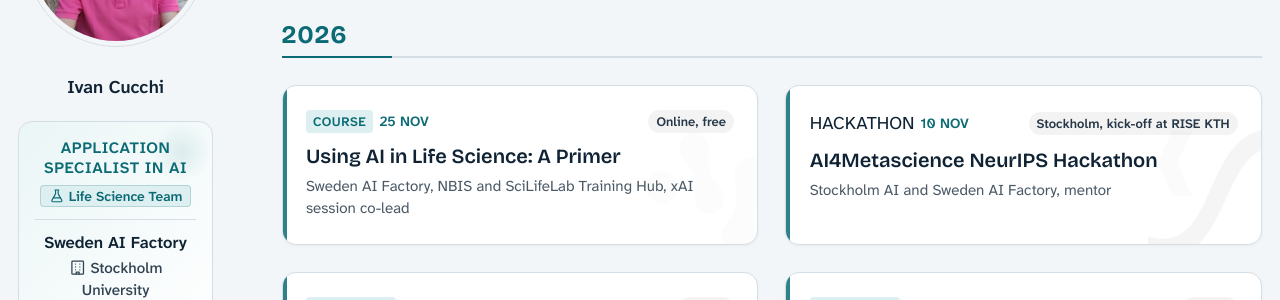
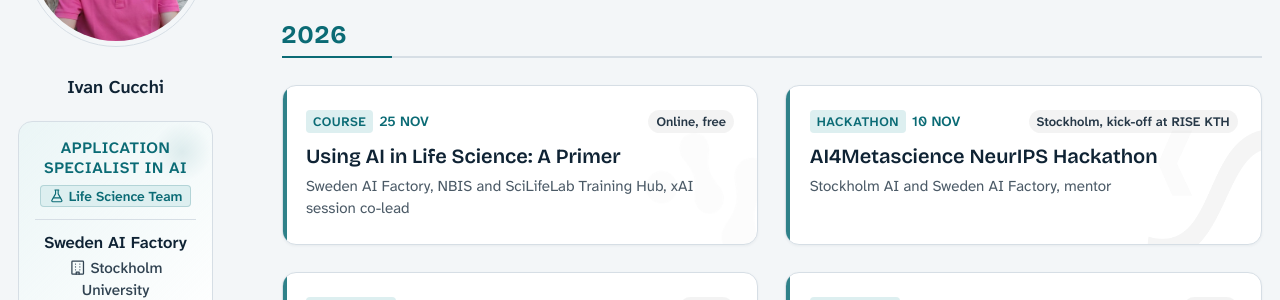
Before and after one commit to ivanqkk/ivanqkk.github.io, a Jekyll site: the page built from _pages/talks.html, in a window 1280 px wide. Shown: the part 232-532 px from the top of the page. Built offline with Jekyll 4.4.1, drawn with Linux system fonts in a browser that asks for light colours.

Commit message:
Style the Hackathon badge like the other event kinds

```diff
--- a/_sass/layout/_archive-cards.scss
+++ b/_sass/layout/_archive-cards.scss
@@ -221,7 +221,9 @@ a.talk-link {   /* `a.` to outrank `.archive a`, which underlines every link */
 .badge-type-seminar { background: rgba(26, 35, 126, 0.12);  color: var(--badge-seminar-text); font-size: 0.72em; font-weight: 700; padding: 2px 7px; border-radius: 4px; letter-spacing: 0.5px; }
 .badge-type-poster  { background: rgba(230, 81, 0, 0.14);   color: var(--badge-poster-text);  font-size: 0.72em; font-weight: 700; padding: 2px 7px; border-radius: 4px; letter-spacing: 0.5px; }
 .badge-type-hybrid  { background: rgba(78, 52, 46, 0.12);   color: var(--badge-hybrid-text);  font-size: 0.72em; font-weight: 700; padding: 2px 7px; border-radius: 4px; letter-spacing: 0.5px; }
+/* Event kinds from _data/events.yml: add a selector here for any new `kind` */
 .badge-type-workshop,
+.badge-type-hackathon,
 .badge-type-course  { background: var(--accent-soft); color: var(--accent); font-size: 0.72em; font-weight: 700; padding: 2px 7px; border-radius: 4px; letter-spacing: 0.5px; }
 
 /* "Instructor" role badge (blue), overrides the green .badge-date it sits with */
```
